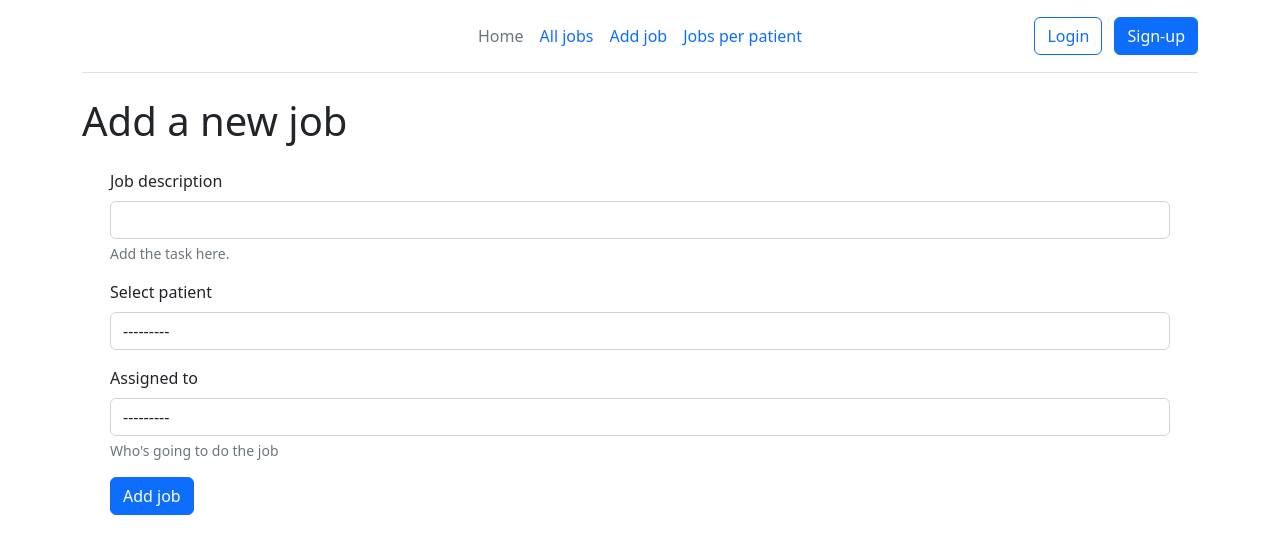
After one commit to anchit-chandran/ward-jobs, a Django app: page /add-job in a window 1280 px wide. The commit adds this page. Shown: the top 554 px of the page. Run offline with Django 4.2, Linux system fonts and the light colour scheme; data comes from the database, SQL or seed files in the repository; both versions use the stored data as it was after the commit.

Commit message:
add add-jobs function

```diff
--- /dev/null
+++ b/proj_ward_jobs/app_ward_jobs/forms.py
@@ -0,0 +1,14 @@
+from django import forms
+from django.forms import ModelForm
+from app_ward_jobs.models import Job
+
+class AddJobForm(ModelForm):
+
+    def __init__(self, *args, **kwargs):
+        super().__init__(*args, **kwargs)
+        for visible in self.visible_fields():
+            visible.field.widget.attrs['class'] = 'form-control'
+
+    class Meta:
+        model = Job
+        fields = '__all__'
--- /dev/null
+++ b/proj_ward_jobs/app_ward_jobs/templates/app_ward_jobs/add_job.html
@@ -0,0 +1,37 @@
+{% extends 'app_ward_jobs/home.html' %}
+
+{% block title %} Add job {%endblock title %}
+
+{% block page_title %} Add a new job {% endblock page_title %}
+
+{% block views %}
+<form method="post">
+    {% csrf_token %}
+    {{ form.non_field_errors }}
+    <div class="mb-3">
+      {{ form.description.errors }}
+      <label for="{{ form.description.id_for_label }}" class="form-label">
+          Job description
+      </label>
+      {{ form.description }}
+      <div id="{{ form.description.id_for_label }}Help" class="form-text">Add the task here.</div>
+    </div>
+    <div class="mb-3">
+        {{ form.patient.errors }}
+        <label for="{{ form.patient.id_for_label }}" class="form-label">
+            Select patient
+        </label>
+        {{ form.patient }}
+        <div id="{{ form.patient.id_for_label }}Help" class="form-text"></div>
+      </div>
+      <div class="mb-3">
+        {{ form.assignee.errors }}
+        <label for="{{ form.assignee.id_for_label }}" class="form-label">
+            Assigned to
+        </label>
+        {{ form.assignee }}
+        <div id="{{ form.assignee.id_for_label }}Help" class="form-text">Who's going to do the job</div>
+      </div>
+    <button type="submit" class="btn btn-primary">Add job</button>
+  </form>
+{% endblock views %}
--- a/proj_ward_jobs/app_ward_jobs/templates/app_ward_jobs/home.html
+++ b/proj_ward_jobs/app_ward_jobs/templates/app_ward_jobs/home.html
@@ -2,7 +2,7 @@
 {% block content %}
 <div class="container">
   <div class="row">
-    <div class="col text-center">
+    <div class="col">
       <div class="row">
         <div class="col">
           <h1>{% block page_title %}Home Page{% endblock page_title %}</h1>
--- a/proj_ward_jobs/app_ward_jobs/templates/app_ward_jobs/nav.html
+++ b/proj_ward_jobs/app_ward_jobs/templates/app_ward_jobs/nav.html
@@ -19,7 +19,7 @@
         <ul class="nav col-12 col-md-auto mb-2 justify-content-center mb-md-0">
           <li><a href="{% url 'home' %}" class="nav-link px-2 link-secondary">Home</a></li>
           <li><a href="{% url 'all-jobs' %}" class="nav-link px-2">All jobs</a></li>
-          <li><a href="#" class="nav-link px-2">Add job</a></li>
+          <li><a href="{% url 'add-job' %}" class="nav-link px-2">Add job</a></li>
           <li><a href="#" class="nav-link px-2">Jobs per patient</a></li>
         </ul>
         <div class="col-md-3 text-end">
--- a/proj_ward_jobs/app_ward_jobs/urls.py
+++ b/proj_ward_jobs/app_ward_jobs/urls.py
@@ -5,4 +5,5 @@ from . import views
 urlpatterns = [
     path('', views.home, name='home'),
     path('view-all-jobs', views.all_jobs, name='all-jobs'),
+    path('add-job', views.add_job, name='add-job')
 ]
--- a/proj_ward_jobs/app_ward_jobs/views.py
+++ b/proj_ward_jobs/app_ward_jobs/views.py
@@ -1,6 +1,8 @@
-from django.shortcuts import render
+from django.shortcuts import render, redirect
+from django.urls import reverse
 
 from .models import Patient, Doctor, Job
+from .forms import AddJobForm
 
 # Create your views here.
 
@@ -15,6 +17,24 @@ def home(request):
     return render(request, template_name='app_ward_jobs/home.html', context=context)
 
 
+def add_job(request):
+
+    if request.method == 'POST':
+
+        form = AddJobForm(request.POST)
+
+        if form.is_valid():
+            form.save()
+
+        return redirect(reverse('home'))
+
+    else:
+
+        form = AddJobForm()
+
+    return render(request, 'app_ward_jobs/add_job.html', context={'form':form})
+
+
 def all_jobs(request):
 
     jobs = Job.objects.all()
```
Also changed, not shown: proj_ward_jobs/db.sqlite3.
